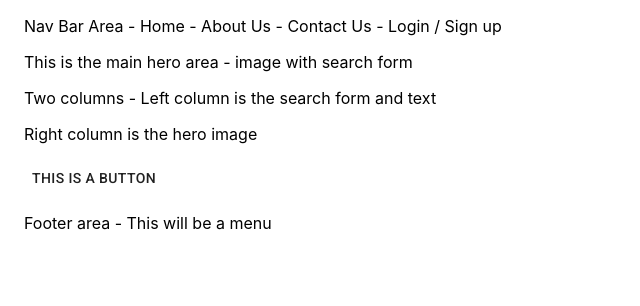
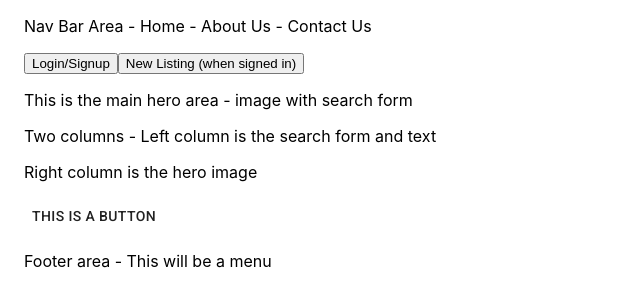
Before and after one commit to RyanPPitts/Rent-My-Garage, a React (Create React App) app: page / in a window 1280 px wide. Shown: the top 306 px of the page, without its empty margins (0-640 px from the left). Built offline with nearby package versions, Linux system fonts and the light colour scheme.

Commit message:
Update nav.js

```diff
--- a/src/components/navbar/nav.js
+++ b/src/components/navbar/nav.js
@@ -3,7 +3,9 @@ import React from 'react'
 function nav() {
     return (
         <div>
-            <p>Nav Bar Area - Home - About Us - Contact Us - Login / Sign up </p>
+            <p>Nav Bar Area - Home - About Us - Contact Us</p>
+            <button>Login/Signup</button>
+            <button>New Listing (when signed in)</button>
         </div>
     )
 }
```
